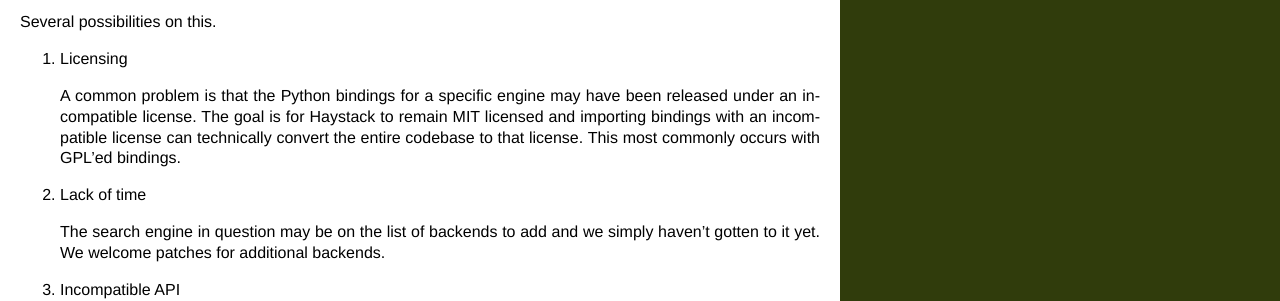
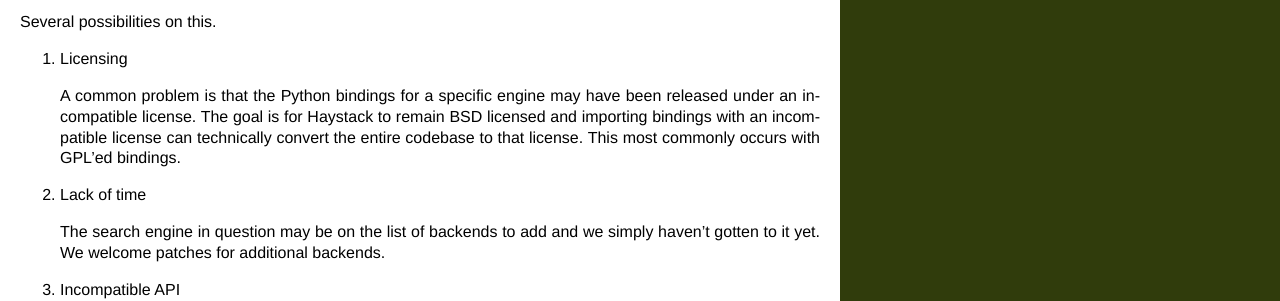
Before and after one commit to django-haystack/django-haystack, a Sphinx documentation site: the page built from docs/faq.rst, in a window 1280 px wide. Shown: the part 1401-1702 px from the top of the page. Built offline with Sphinx 7.4.7, drawn with Linux system fonts in a browser that asks for light colours.

Commit message:
Relicensing under BSD. Thanks matt_c for threatening to use my name in an endorsement of a derived product!

```diff
--- a/docs/faq.rst
+++ b/docs/faq.rst
@@ -91,7 +91,7 @@
 
    A common problem is that the Python bindings for a specific engine may
    have been released under an incompatible license. The goal is for Haystack
-   to remain MIT licensed and importing bindings with an incompatible license
+   to remain BSD licensed and importing bindings with an incompatible license
    can technically convert the entire codebase to that license. This most
    commonly occurs with GPL'ed bindings.
 
--- a/setup.py
+++ b/setup.py
@@ -16,7 +16,7 @@
                  'Environment :: Web Environment',
                  'Framework :: Django',
                  'Intended Audience :: Developers',
-                 'License :: OSI Approved :: MIT License',
+                 'License :: OSI Approved :: BSD License',
                  'Operating System :: OS Independent',
                  'Programming Language :: Python',
                  'Topic :: Utilities'],
```
Also changed, not shown: 1 other file.
